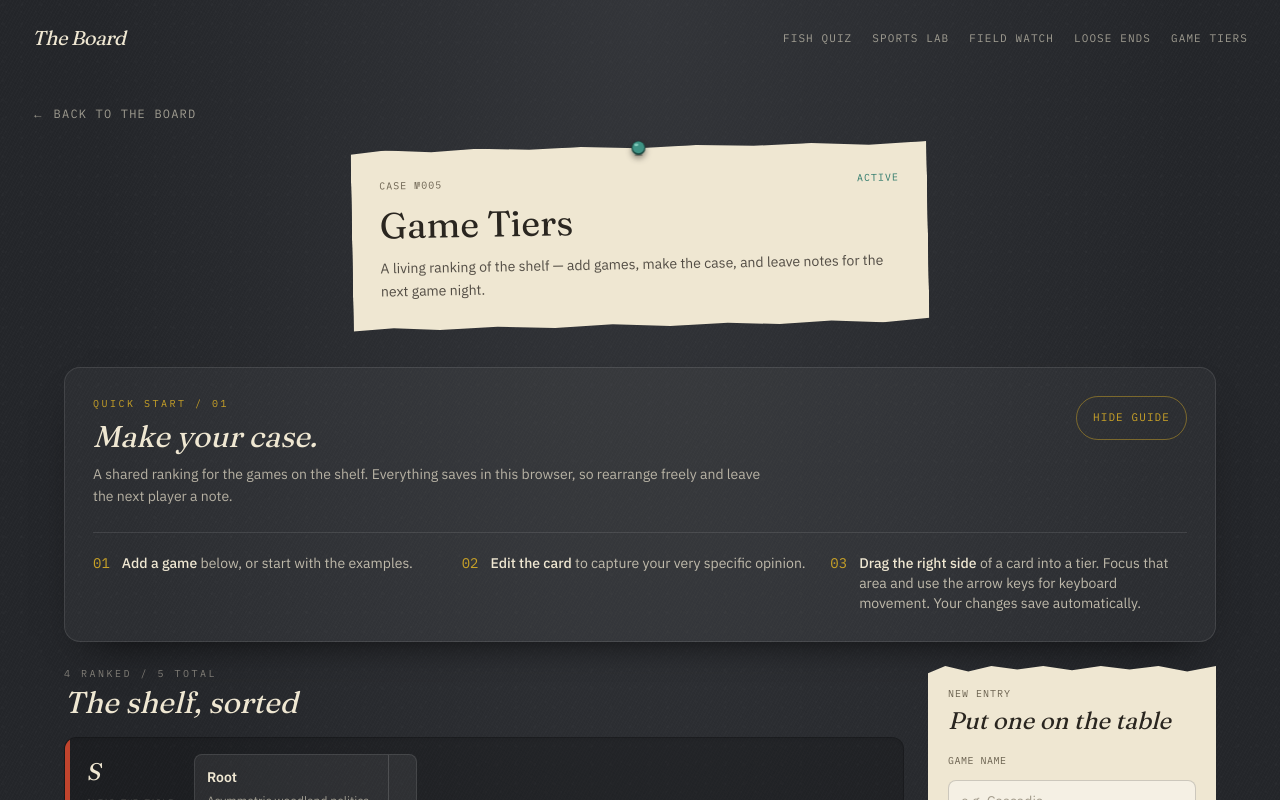
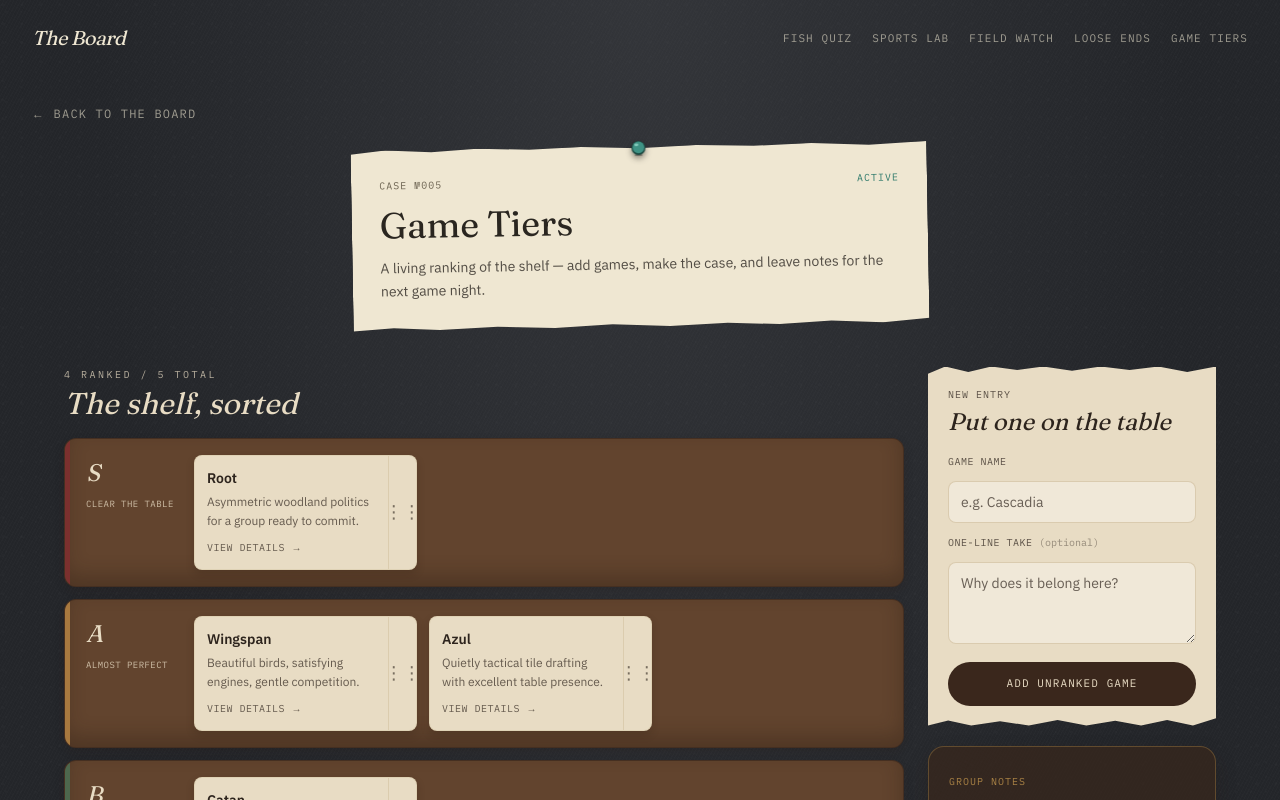
Before and after one commit to dut-inc/project-website, a Next.js app: page /board-games in a window 1280 px wide. Shown: the top 800 px of the page. Built offline with nearby package versions, Linux system fonts and the light colour scheme.

Commit message:
separated code into modules, misc changes
rehauled ui, some strange coloring, allowed drag and drop and other stuff

```diff
--- a/components/board-games/AddGameForm.tsx
+++ b/components/board-games/AddGameForm.tsx
@@ -27,11 +27,11 @@ export default function AddGameForm({ onAdd }: { onAdd: (game: BoardGameEntry) =
   }
 
   return (
-    <section className="paper-torn bg-cream p-5 text-ink shadow-[0_14px_28px_-8px_rgba(0,0,0,0.45)]">
-      <p className="font-mono text-[10px] uppercase tracking-widest text-ink2">new entry</p>
+    <section className="paper-torn bg-shelf-paper p-5 text-shelf-ink shadow-[0_10px_20px_rgba(38,24,15,0.25)]">
+      <p className="font-mono text-[10px] uppercase tracking-widest text-shelf-ink/75">new entry</p>
       <h2 className="mt-1 font-display text-2xl italic">Put one on the table</h2>
       <form onSubmit={submit} className="mt-4 space-y-3">
-        <label className="block font-mono text-[10px] uppercase tracking-wider text-ink2" htmlFor="new-game-name">
+        <label className="block font-mono text-[10px] uppercase tracking-wider text-shelf-ink/75" htmlFor="new-game-name">
           Game name
         </label>
         <input
@@ -39,9 +39,9 @@ export default function AddGameForm({ onAdd }: { onAdd: (game: BoardGameEntry) =
           value={name}
           onChange={(event) => setName(event.target.value)}
           placeholder="e.g. Cascadia"
-          className="w-full rounded-lg border border-ink/20 bg-white/40 px-3 py-2.5 text-sm text-ink placeholder:text-ink2/60"
+          className="w-full rounded-lg border border-shelf-paperDark/60 bg-white/35 px-3 py-2.5 text-sm text-shelf-ink placeholder:text-shelf-ink/70"
         />
-        <label className="block font-mono text-[10px] uppercase tracking-wider text-ink2" htmlFor="new-game-description">
+        <label className="block font-mono text-[10px] uppercase tracking-wider text-shelf-ink/75" htmlFor="new-game-description">
           One-line take <span className="normal-case tracking-normal opacity-60">(optional)</span>
         </label>
         <textarea
@@ -50,9 +50,9 @@ export default function AddGameForm({ onAdd }: { onAdd: (game: BoardGameEntry) =
           onChange={(event) => setDescription(event.target.value)}
           rows={3}
           placeholder="Why does it belong here?"
-          className="w-full resize-y rounded-lg border border-ink/20 bg-white/40 px-3 py-2.5 text-sm text-ink placeholder:text-ink2/60"
+          className="w-full resize-y rounded-lg border border-shelf-paperDark/60 bg-white/35 px-3 py-2.5 text-sm text-shelf-ink placeholder:text-shelf-ink/70"
         />
-        <button type="submit" className="min-h-11 w-full rounded-full bg-pinTeal px-4 font-mono text-[11px] uppercase tracking-widest text-cream transition-transform hover:-translate-y-0.5 hover:bg-[#3A9284]">
+        <button type="submit" className="min-h-11 w-full rounded-full bg-shelf-walnut px-4 font-mono text-[11px] uppercase tracking-widest text-shelf-paper transition-transform hover:-translate-y-0.5 hover:bg-shelf-wood">
           Add unranked game
         </button>
       </form>
--- a/components/board-games/BoardGameTierList.tsx
+++ b/components/board-games/BoardGameTierList.tsx
@@ -9,7 +9,6 @@ import {
 import { STARTER_GAMES, type BoardGameEntry, type GameTier } from "@/lib/boardGames";
 import AddGameForm from "./AddGameForm";
 import GroupNotes from "./GroupNotes";
-import QuickStartGuide from "./QuickStartGuide";
 import TierList from "./TierList";
 
 export default function BoardGameTierList() {
@@ -108,7 +107,6 @@ export default function BoardGameTierList() {
 
   return (
     <div className="mx-auto mt-10 max-w-6xl space-y-6">
-      <QuickStartGuide />
 
       <div className="grid gap-6 lg:grid-cols-[minmax(0,1fr)_18rem] lg:items-start">
         <div>
@@ -131,7 +129,7 @@ export default function BoardGameTierList() {
           <button
             type="button"
             onClick={resetBoard}
-            className="mt-4 min-h-11 rounded-full px-3 font-mono text-[10px] uppercase tracking-widest text-cream/45 transition-colors hover:text-pinGold"
+            className="mt-4 min-h-11 rounded-full px-3 font-mono text-[10px] uppercase tracking-widest text-shelf-paper/60 transition-colors hover:text-shelf-brass"
           >
             Reset list
           </button>
--- a/components/board-games/GameCard.tsx
+++ b/components/board-games/GameCard.tsx
@@ -69,7 +69,7 @@ export default function GameCard({
     <>
       <article
         aria-label={`${game.name}. Use the right side to move it between tiers.`}
-        className={`group relative grid min-w-0 grid-cols-[7fr_1fr] items-stretch overflow-hidden rounded-lg border border-white/10 bg-white/[0.07] transition-all hover:border-white/25 ${
+        className={`group relative grid min-w-0 grid-cols-[7fr_1fr] items-stretch overflow-hidden rounded-lg border border-shelf-paperDark/30 bg-shelf-paper shadow-[0_4px_9px_rgba(38,24,15,0.2)] transition-all hover:-translate-y-0.5 hover:border-shelf-brass hover:shadow-[0_8px_14px_rgba(38,24,15,0.28)] ${
           isDragging ? "scale-[0.98] opacity-40" : ""
         }`}
       >
@@ -81,9 +81,9 @@ export default function GameCard({
             className="min-w-0 text-left"
             aria-label={`View details for ${game.name}`}
           >
-            <h3 className="truncate font-body text-sm font-semibold text-cream" title={game.name}>{game.name}</h3>
-            <p className="mt-1 min-h-10 text-xs leading-relaxed text-cream/60">{game.description}</p>
-            <span className="mt-2 inline-block font-mono text-[10px] uppercase tracking-wider text-cream/45 transition-colors group-hover:text-pinGold">
+            <h3 className="truncate font-body text-sm font-semibold text-shelf-ink" title={game.name}>{game.name}</h3>
+            <p className="mt-1 min-h-10 text-xs leading-relaxed text-shelf-ink/70">{game.description}</p>
+            <span className="mt-2 inline-block font-mono text-[10px] uppercase tracking-wider text-shelf-ink/70 transition-colors group-hover:text-shelf-brass">
               View details →
             </span>
           </button>
@@ -98,7 +98,7 @@ export default function GameCard({
           aria-keyshortcuts="ArrowUp ArrowDown"
           aria-label={`Drag ${game.name} to another tier, or use the arrow keys to move it`}
           title="Drag this area to another tier · Arrow keys to move"
-          className="flex min-h-[5.5rem] min-w-0 cursor-grab items-center justify-center border-l border-white/15 px-2 py-3 font-mono text-lg leading-none text-cream/45 transition-colors hover:bg-white/[0.08] hover:text-pinGold focus-visible:bg-white/[0.1] focus-visible:text-pinGold active:cursor-grabbing"
+          className="flex min-h-[5.5rem] min-w-0 cursor-grab items-center justify-center border-l border-shelf-paperDark/45 px-2 py-3 font-mono text-lg leading-none text-shelf-ink/60 transition-colors hover:bg-shelf-paperDark/25 hover:text-shelf-brass focus-visible:bg-shelf-paperDark/35 focus-visible:text-shelf-brass active:cursor-grabbing"
         >
           <span aria-hidden>⋮⋮</span>
         </button>
--- a/components/board-games/GroupNotes.tsx
+++ b/components/board-games/GroupNotes.tsx
@@ -2,8 +2,8 @@
 
 export default function GroupNotes({ notes, onChange }: { notes: string; onChange: (notes: string) => void }) {
   return (
-    <section className="rounded-2xl border border-pinGold/25 bg-pinGold/[0.08] p-5">
-      <label htmlFor="board-game-notes" className="font-mono text-[10px] uppercase tracking-widest text-pinGold">
+    <section className="rounded-2xl border border-shelf-brass/40 bg-shelf-walnut/70 p-5 shadow-[0_10px_20px_rgba(38,24,15,0.25)]">
+      <label htmlFor="board-game-notes" className="font-mono text-[10px] uppercase tracking-widest text-shelf-brass">
         group notes
       </label>
       <textarea
@@ -12,9 +12,9 @@ export default function GroupNotes({ notes, onChange }: { notes: string; onChang
         onChange={(event) => onChange(event.target.value)}
         rows={7}
         placeholder="Next game night... house rules... controversial opinions..."
-        className="mt-3 w-full resize-y rounded-lg border border-white/10 bg-black/20 px-3 py-3 text-sm leading-relaxed text-cream placeholder:text-cream/35"
+        className="mt-3 w-full resize-y rounded-lg border border-shelf-paper/15 bg-shelf-wood/60 px-3 py-3 text-sm leading-relaxed text-shelf-paper placeholder:text-shelf-paper/60"
       />
-      <p className="mt-2 font-mono text-[10px] uppercase tracking-wider text-cream/40">saved locally</p>
+      <p className="mt-2 font-mono text-[10px] uppercase tracking-wider text-shelf-paper/65">saved locally</p>
     </section>
   );
 }
--- a/components/board-games/QuickStartGuide.tsx
+++ b/components/board-games/QuickStartGuide.tsx
@@ -6,14 +6,14 @@ export default function QuickStartGuide() {
   const [showGuide, setShowGuide] = useState(true);
 
   return (
-    <section className="rounded-2xl border border-white/10 bg-white/[0.04] p-5 shadow-[0_18px_40px_-24px_rgba(0,0,0,0.9)] sm:p-7">
+    <section className="rounded-2xl border border-shelf-brass/35 bg-shelf-wood/70 p-5 shadow-[0_12px_28px_rgba(38,24,15,0.25),inset_0_1px_rgba(232,220,196,0.08)] sm:p-7">
       <div className="flex flex-col justify-between gap-4 sm:flex-row sm:items-start">
         <div>
-          <p className="font-mono text-[10px] uppercase tracking-[0.25em] text-pinGold">
+          <p className="font-mono text-[10px] uppercase tracking-[0.25em] text-shelf-brass">
             quick start / 01
           </p>
-          <h2 className="mt-2 font-display text-3xl italic text-cream">Make your case.</h2>
-          <p className="mt-2 max-w-2xl text-sm leading-relaxed text-cream/70">
+          <h2 className="mt-2 font-display text-3xl italic text-shelf-paper">Make your case.</h2>
+          <p className="mt-2 max-w-2xl text-sm leading-relaxed text-shelf-paper/75">
             A shared ranking for the games on the shelf. Everything saves in this browser, so
             rearrange freely and leave the next player a note.
           </p>
@@ -22,25 +22,25 @@ export default function QuickStartGuide() {
           type="button"
           onClick={() => setShowGuide((open) => !open)}
           aria-expanded={showGuide}
-          className="min-h-11 shrink-0 rounded-full border border-pinGold/50 px-4 font-mono text-[11px] uppercase tracking-widest text-pinGold transition-colors hover:bg-pinGold/10"
+          className="min-h-11 shrink-0 rounded-full border border-shelf-brass/60 px-4 font-mono text-[11px] uppercase tracking-widest text-shelf-paper transition-colors hover:bg-shelf-brass/20"
         >
           {showGuide ? "Hide guide" : "Show guide"}
         </button>
       </div>
 
       {showGuide && (
-        <ol className="mt-6 grid gap-3 border-t border-white/10 pt-5 text-sm text-cream/75 sm:grid-cols-3">
+        <ol className="mt-6 grid gap-3 border-t border-shelf-paper/15 pt-5 text-sm text-shelf-paper/75 sm:grid-cols-3">
           <li className="flex gap-3">
-            <span className="font-mono text-pinGold">01</span>
-            <span><strong className="font-medium text-cream">Add a game</strong> below, or start with the examples.</span>
+            <span className="font-mono text-shelf-brass">01</span>
+            <span><strong className="font-medium text-shelf-paper">Add a game</strong> below, or start with the examples.</span>
           </li>
           <li className="flex gap-3">
-            <span className="font-mono text-pinGold">02</span>
-            <span><strong className="font-medium text-cream">Edit the card</strong> to capture your very specific opinion.</span>
+            <span className="font-mono text-shelf-brass">02</span>
+            <span><strong className="font-medium text-shelf-paper">View the card</strong> to read its rules and notes, then edit from the popup.</span>
           </li>
           <li className="flex gap-3">
-            <span className="font-mono text-pinGold">03</span>
-            <span><strong className="font-medium text-cream">Drag the right side</strong> of a card into a tier. Focus that area and use the arrow keys for keyboard movement. Your changes save automatically.</span>
+            <span className="font-mono text-shelf-brass">03</span>
+            <span><strong className="font-medium text-shelf-paper">Drag the right side</strong> of a card into a tier. Focus it and use the arrow keys for keyboard movement.</span>
           </li>
         </ol>
       )}
--- a/components/board-games/TierList.tsx
+++ b/components/board-games/TierList.tsx
@@ -36,10 +36,10 @@ export default function TierList({
       <div className="mb-4 flex flex-wrap items-end justify-between gap-3">
         <span id="tier-list-focus-target" tabIndex={-1} className="sr-only">Tier list updated</span>
         <div>
-          <p className="font-mono text-[10px] uppercase tracking-[0.25em] text-cream/45">
+          <p className="font-mono text-[10px] uppercase tracking-[0.25em] text-shelf-paper/75">
             {games.filter((game) => game.tier !== "Unranked").length} ranked / {games.length} total
           </p>
-          <h2 id="tier-list-heading" className="mt-1 font-display text-3xl italic text-cream">
+          <h2 id="tier-list-heading" className="mt-1 font-display text-3xl italic text-shelf-paper">
             The shelf, sorted
           </h2>
         </div>
--- a/components/board-games/TierRow.tsx
+++ b/components/board-games/TierRow.tsx
@@ -40,8 +40,8 @@ export default function TierRow({
       onDragOver={(event) => onDragOver(event, tier)}
       onDragLeave={onDragLeave}
       onDrop={(event) => onDrop(event, tier)}
-      className={`overflow-hidden rounded-xl border border-black/20 bg-black/20 shadow-inner transition-colors ${
-        dragOverTier === tier && draggingId ? "bg-pinGold/10 ring-2 ring-inset ring-pinGold/60" : ""
+      className={`overflow-hidden rounded-xl border border-shelf-walnut/70 bg-shelf-wood shadow-[inset_0_-10px_20px_rgba(38,24,15,0.32),0_4px_10px_rgba(38,24,15,0.18)] transition-colors ${
+        dragOverTier === tier ? "bg-shelf-brass/20 ring-2 ring-inset ring-shelf-brass/70" : ""
       }`}
     >
       <div
@@ -49,8 +49,8 @@ export default function TierRow({
         style={{ borderLeft: `5px solid ${detail.color}` }}
       >
         <div className="pt-0.5">
-          <span className="block whitespace-nowrap font-display text-2xl italic text-cream">{tier}</span>
-          <span className="font-mono text-[9px] uppercase tracking-wider text-cream/45">{detail.hint}</span>
+          <span className="block whitespace-nowrap font-display text-2xl italic text-shelf-paper">{tier}</span>
+          <span className="font-mono text-[9px] uppercase tracking-wider text-shelf-paper/80">{detail.hint}</span>
         </div>
         <div className="grid min-w-0 gap-3 sm:grid-cols-2 xl:grid-cols-3">
           {games.map((game) => (
@@ -66,7 +66,7 @@ export default function TierRow({
             />
           ))}
           {games.length === 0 && (
-            <p className="col-span-full py-3 text-xs italic text-cream/35">
+            <p className="col-span-full py-3 text-xs italic text-shelf-paper/60">
               Nothing here yet — move a card in.
             </p>
           )}
--- a/tailwind.config.ts
+++ b/tailwind.config.ts
@@ -20,6 +20,21 @@ const config: Config = {
         pinTeal: "#2F7A6B",
         pinGold: "#C9A227",
         pinNavy: "#274B6D",
+        shelf: {
+          walnut: "#3A271C",
+          wood: "#62442E",
+          woodLight: "#8A6243",
+          brass: "#A98245",
+          paper: "#E8DCC4",
+          paperDark: "#CBB893",
+          ink: "#2D241D",
+          burgundy: "#7B302E",
+          forest: "#4D674D",
+          ochre: "#A8793F",
+          slate: "#536579",
+          charcoal: "#554D48",
+          weathered: "#8B7762",
+        },
         sports: {
           bg: "#0B0B0D",
           accent: "#FF9552",
```
Also changed, not shown: components/board-games/GameDetailsPopup.tsx (+27 -27 lines), lib/boardGames.ts (+6 -6 lines).
